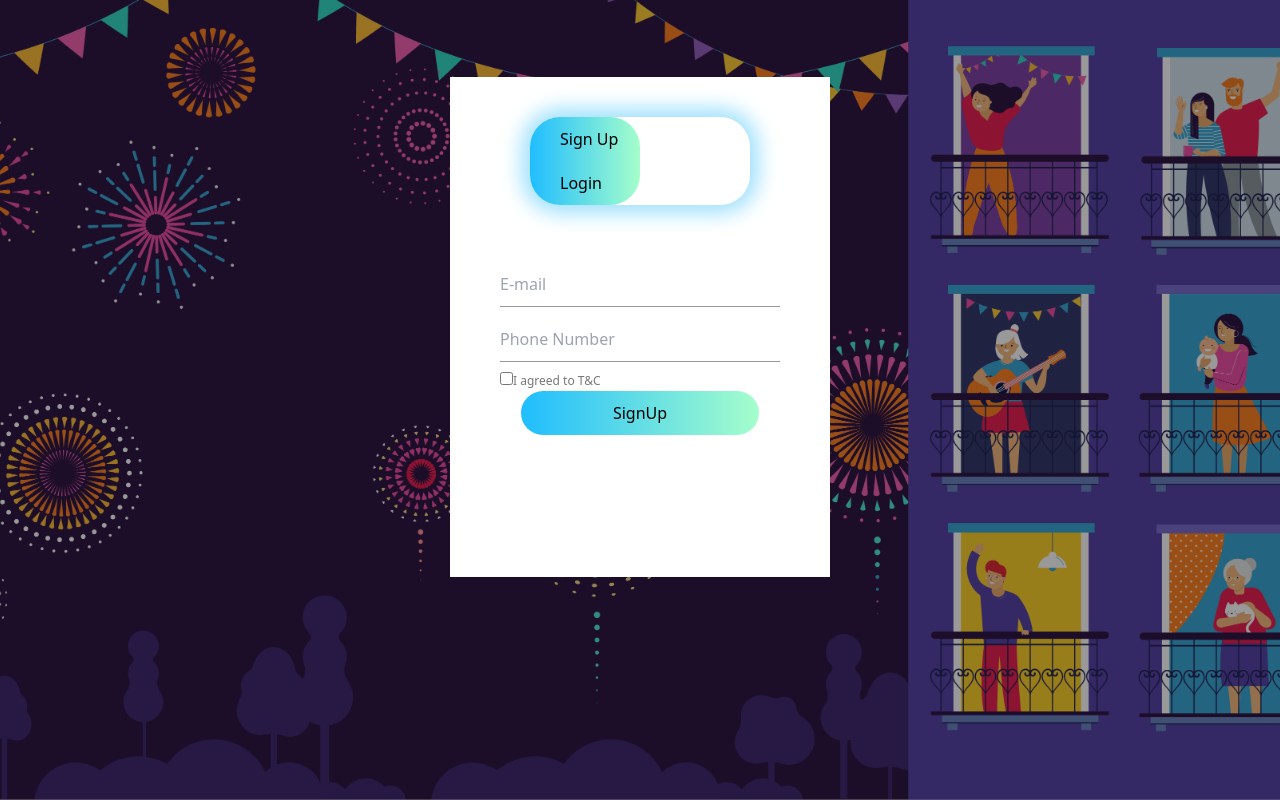
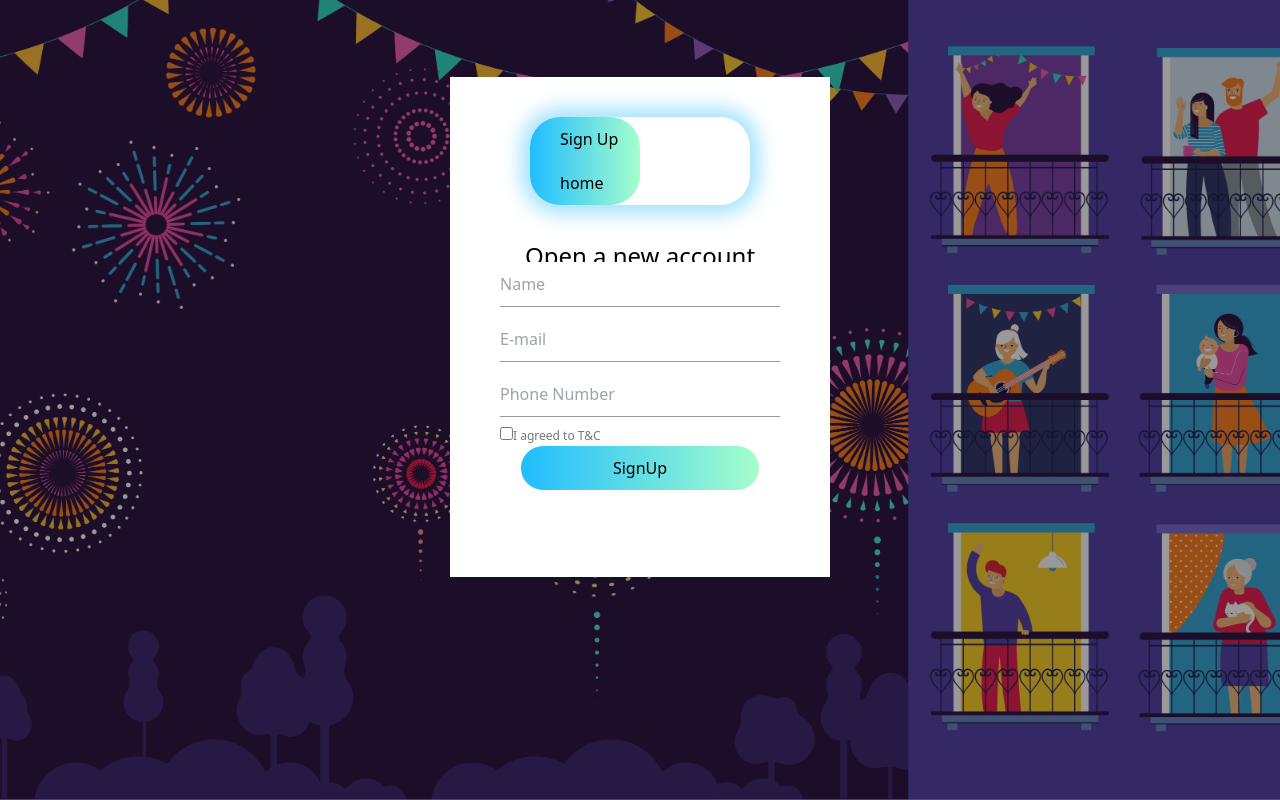
Before and after one commit to ashishmishra-bit/aecor, a Next.js app: page /signup in a window 1280 px wide. Built offline with nearby package versions, Linux system fonts and the light colour scheme.

Commit message:
signUP page

```diff
--- a/components/SignUp/signUp.js
+++ b/components/SignUp/signUp.js
@@ -1,4 +1,4 @@
-
+import Link from 'next/link';
 
 const signUp = () => {
     return (
@@ -6,16 +6,19 @@ const signUp = () => {
             <div className="formBox">
                 <div className = "btnBox">
                     <div id="btn"></div>
-                    <button type="button" className="toggle-btn" onclick="register()">Sign Up</button>
-                    <button type="button" className="toggle-btn" onclick="login()">Login</button>
+                    <button type="button" className="toggle-btn" >Sign Up</button>
+                    <Link href="/">
+                    <button type="button" className="toggle-btn">home</button>
+                    </Link>
                 </div>
                 <form id = "register" className = "inputGrp">
+                <input type="text" placeholder="Name" className="inputField" required />
                     <input type="email" placeholder="E-mail" className="inputField" required />
                     <input type="text" placeholder="Phone Number" className="inputField" required />
                     <input type="checkbox" className="checkBox"/><span>I agreed to T&C</span>
                     <button type="submit" className="submitBtn">SignUp</button>
                 </form>
-
+                <h1 className="text-center text-2xl" >Open a new account</h1>
             </div>
 
 
@@ -94,9 +97,7 @@ const signUp = () => {
                 #register{
                     left:50px;
                 }
-                #login{
-                    left:-450px;
-                }
+
 
             `}</style>
         </div>
```
